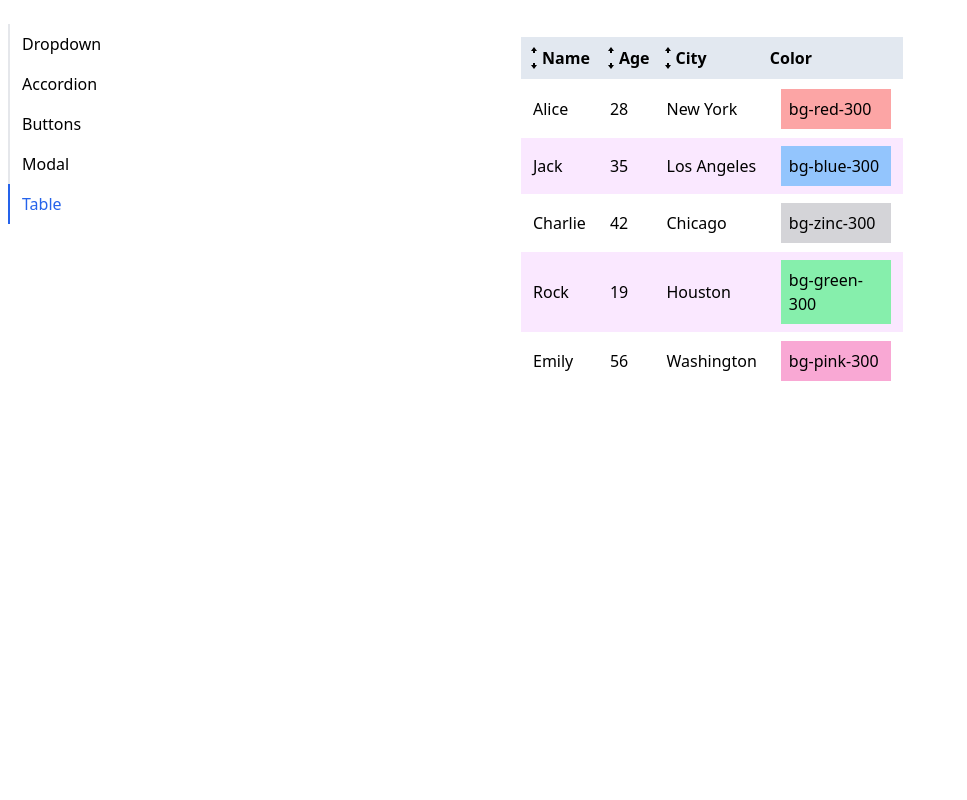
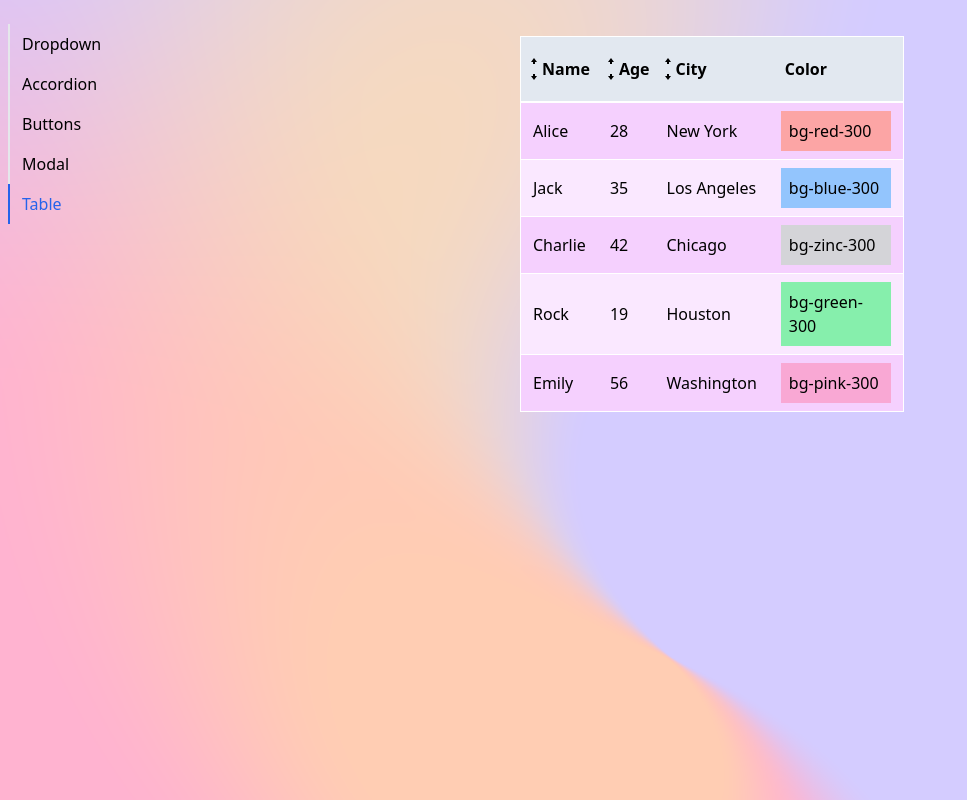
Before and after one commit to nath-Nipan-2022/navigation-project, a React (Vite) app: page /table in a window 1280 px wide. Shown: the whole page, without its empty margins (0-967 px from the left). Built offline with nearby package versions, Linux system fonts and the light colour scheme.

Commit message:
table component updated

```diff
--- a/src/App.jsx
+++ b/src/App.jsx
@@ -5,6 +5,7 @@ import DropdownPage from "./pages/DropdownPage";
 import ButtonPage from "./pages/ButtonPage";
 import ModalPage from "./pages/ModalPage";
 import TablePage from "./pages/TablePage";
+import mesh from "./assets/mesh-gradient (1).png";
 
 const App = () => {
   return (
@@ -27,6 +28,10 @@ const App = () => {
           <TablePage />
         </Route>
       </main>
+
+      <figure className="fixed inset-0 -z-10">
+        <img src={mesh} alt="mesh" width={"100%"} />
+      </figure>
     </div>
   );
 };
--- a/src/components/Table.jsx
+++ b/src/components/Table.jsx
@@ -12,7 +12,7 @@ const Table = ({ data, config }) => {
         //! here, we are declaring onclick for event header, which is inefficient!
 
         key={column.label}
-        // className="p-4 cursor-pointer"
+        className="p-4 py-5 cursor-pointer"
       >
         {column.label}
       </th>
@@ -20,12 +20,12 @@ const Table = ({ data, config }) => {
   });
 
   const renderRows = data.map((row, i) => {
-    const oddRowClass = i % 2 !== 0 ? "bg-fuchsia-100" : "";
+    const oddRowClass = i % 2 !== 0 ? "bg-fuchsia-100" : "bg-fuchsia-200";
 
     // Awesome method!
     const renderCells = config.map((column) => {
       return (
-        <td key={column.label} className=" p-2 px-3">
+        <td key={column.label} className="p-2 px-3">
           {column.render(row)}
         </td>
       );
```
